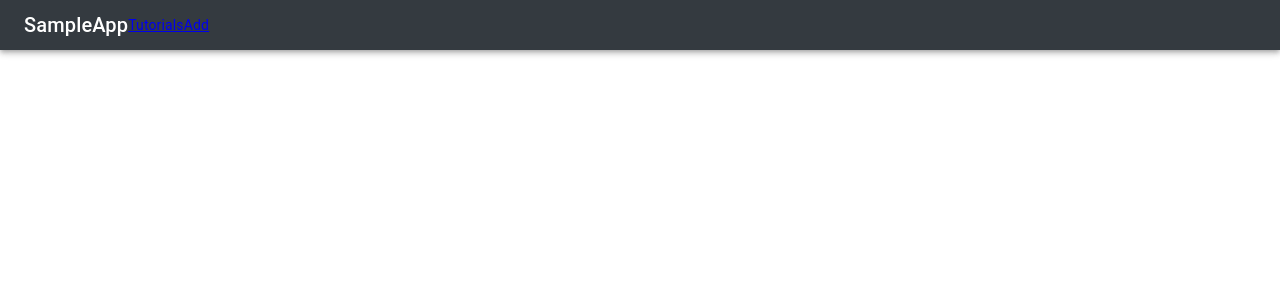
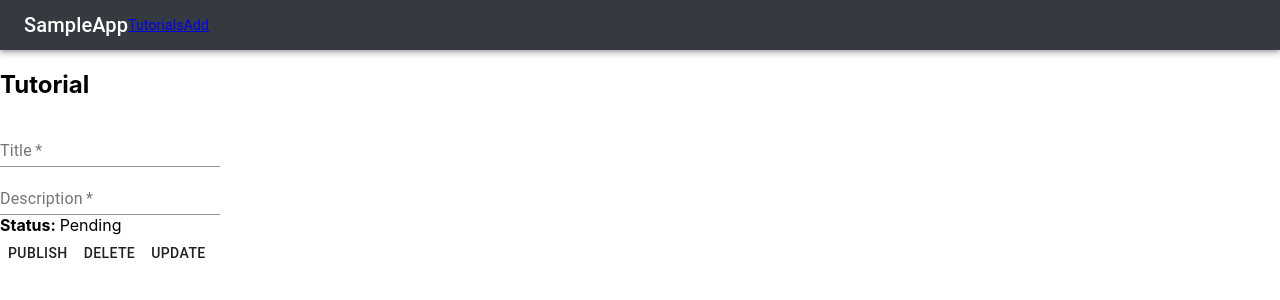
Before and after one commit to FrancaTM/react-material-ui-crud-app, a React (Create React App) app: page /tutorials/1 in a window 1280 px wide. Shown: the top 300 px of the page. Built offline with nearby package versions, Linux system fonts and the light colour scheme; no server answers.

Commit message:
add layout to item details component

```diff
--- a/src/components/tutorial.component.js
+++ b/src/components/tutorial.component.js
@@ -118,7 +118,87 @@ class Tutorial extends Component {
   }
 
   render() {
-    return <div></div>;
+    const { currentTutorial } = this.state;
+    const { classes } = this.props;
+
+    return (
+      <div>
+        {currentTutorial ? (
+          <div className={classes.form}>
+            <h2>Tutorial</h2>
+            <form>
+              <div>
+                <TextField
+                  className={classes.textField}
+                  label="Title"
+                  name="title"
+                  value={currentTutorial.title}
+                  onChange={this.onChangeTitle}
+                  required
+                />
+              </div>
+
+              <div>
+                <TextField
+                  className={classes.textField}
+                  label="Description"
+                  name="description"
+                  value={currentTutorial.title}
+                  onChange={this.onChangeTitle}
+                  required
+                />
+              </div>
+
+              <div className="form-group">
+                <label>
+                  <strong>Status: </strong>
+                </label>
+                {currentTutorial.published ? "Published" : "Pending"}
+              </div>
+            </form>
+
+            <div className={classes.buttonWrapper}>
+              {currentTutorial.published ? (
+                <Button
+                  className={`${classes.publish} ${classes.button}`}
+                  onClick={() => this.updatePublished(false)}
+                >
+                  Unpublish
+                </Button>
+              ) : (
+                <Button
+                  className={`${classes.publish} ${classes.button}`}
+                  onClick={() => this.updatePublished(true)}
+                >
+                  Publish
+                </Button>
+              )}
+
+              <Button
+                className={`${classes.delete} ${classes.button}`}
+                onClick={() => this.deleteTutorial}
+              >
+                Delete
+              </Button>
+
+              <Button
+                type="submit"
+                className={`${classes.update} ${classes.button}`}
+                onClick={() => this.updateTutorial}
+              >
+                Update
+              </Button>
+            </div>
+            <p>{this.state.message}</p>
+          </div>
+        ) : (
+          <div>
+            <br />
+            <p>Please click on a tutorial...</p>
+          </div>
+        )}
+      </div>
+    );
   }
 }
 
```
